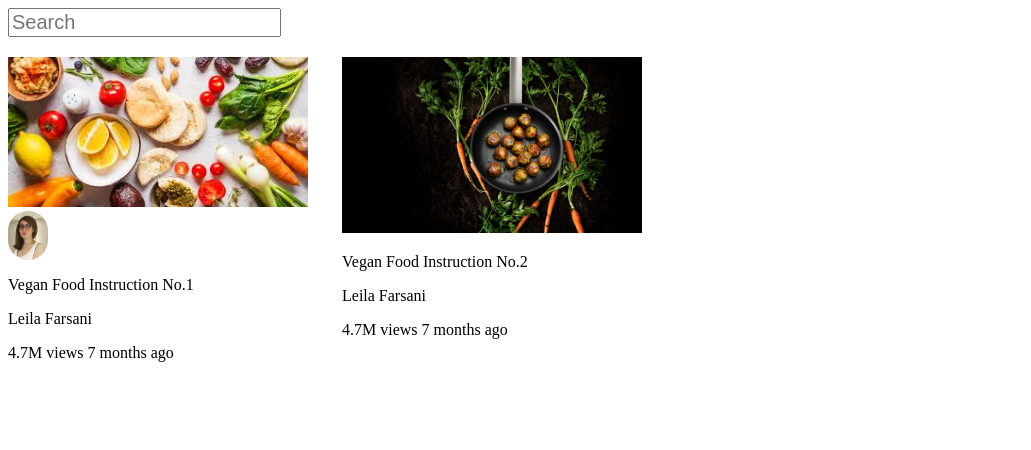
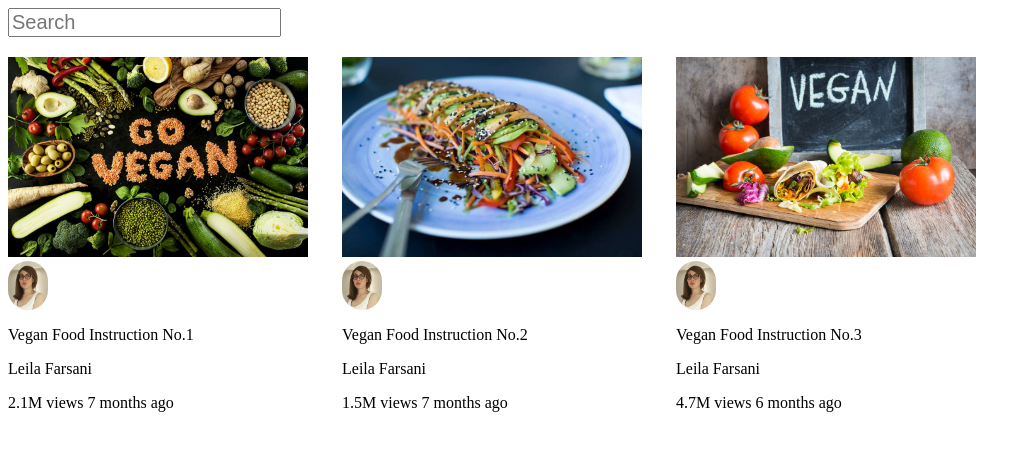
Before and after one commit to leilafarsani/YouTube-Project, a plain HTML site: page index.html in a window 1280 px wide. Shown: the whole page, without its empty margins (0-1031 px from the left). Drawn offline with Linux system fonts and the light colour scheme.

Commit message:
Chanel Added!

```diff
--- a/index.html
+++ b/index.html
@@ -31,18 +31,25 @@
   <body>
     <input class="search-bar" type="text" placeholder="Search" />
     <div class="preview">
-      <img class="vegan-food" src="veganFood/images.jpeg" />
+      <img class="vegan-food" src="veganFood/img_196347_veganfood.jpeg" />
       <img class="chanel-pic" src="images/photo_2023-01-19_18-20-27.jpg" alt="my pic">
       <p class="video-title">Vegan Food Instruction No.1</p>
       <p class="video-author">Leila Farsani</p>
-      <p class="video-stats">4.7M views 7 months ago</p>
+      <p class="video-stats">2.1M views 7 months ago</p>
     </div>
-     <body>
-    <div class="preview">
-      <img class="vegan-food" src="veganFood/frying-pan-containing-vegetarian-meatballs-and-surrounded-by-de40d282673d1c9a16937741d902b48b.webp" />
+      <div class="preview">
+      <img class="vegan-food" src="veganFood/the_gate_lg.jpeg" />
+      <img class="chanel-pic" src="images/photo_2023-01-19_18-20-27.jpg" alt="my pic">
       <p class="video-title">Vegan Food Instruction No.2</p>
       <p class="video-author">Leila Farsani</p>
-      <p class="video-stats">4.7M views 7 months ago</p>
+      <p class="video-stats">1.5M views 7 months ago</p>
+  </div>
+    <div class="preview">
+      <img class="vegan-food" src="veganFood/What-is-the-future-of-vegan-food-Culinary-comfort-and-honesty-on-health.jpeg" />
+      <img class="chanel-pic" src="images/photo_2023-01-19_18-20-27.jpg" alt="my pic">
+      <p class="video-title">Vegan Food Instruction No.3</p>
+      <p class="video-author">Leila Farsani</p>
+      <p class="video-stats">4.7M views 6 months ago</p>
 
     </div>
   </body>
```
